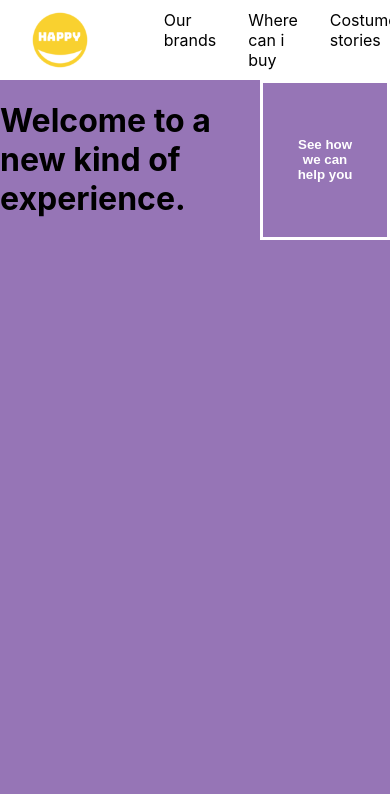
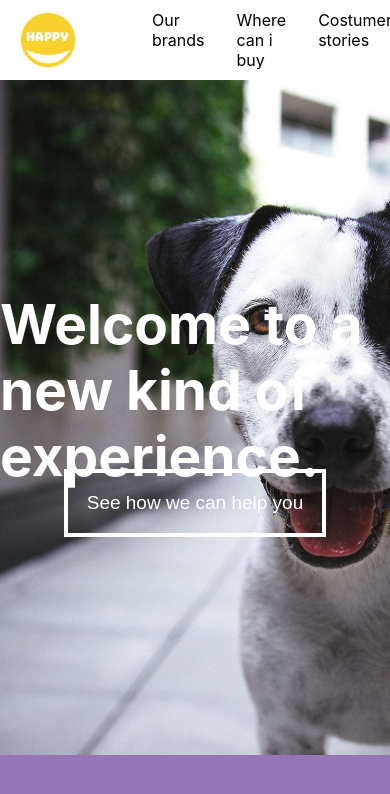
Before and after one commit to andreasaker/generic-startpage, a React (Create React App) app: page / in a window 390 px wide. Shown: the top 794 px of the page. Built offline with nearby package versions, Linux system fonts and the light colour scheme.

Commit message:
Added style to focus header, added media query component

```diff
--- a/src/components/button.js
+++ b/src/components/button.js
@@ -2,10 +2,20 @@ import styled from "styled-components";
 
 const Button = styled.button`
   background-color: rgba(0, 0, 0, 0);
-  padding: 0 2em 0 2em;
-  font-weight: bold;
+  display: inline-block;
+  padding: 1em;
+  font-size: 19px;
+  font-weight: normal;
   color: #ffffff;
-  border: 3px solid #ffffff;
+  border: 2px solid #ffffff;
+  width: fit-content;
+  cursor: pointer;
+  transition: all 0.2s ease;
+
+  &:hover {
+    border: 2px solid #fdae33;
+    background-color: #fdae33;
+  }
 `;
 
 export default Button;
--- a/src/components/focusheader.js
+++ b/src/components/focusheader.js
@@ -1,20 +1,51 @@
 import React from "react";
 import styled from "styled-components";
 import Button from "./button";
+import doggoImage from "../assets/doggo.jpg";
+import media from "./media";
 
 const Wrapper = styled.div`
   display: flex;
   width: 100vw;
-  align-content: center;
+  align-items: center;
+  justify-content: center;
+  flex-direction: column;
+  height: 80vh;
+  background-color: #b0b6d0;
+  overflow: hidden;
 `;
 
-const H1 = styled.h1``;
+const H1 = styled.h1`
+  color: white;
+  font-size: 55px;
+  margin: 0 0 1em 0;
+  position: absolute;
+`;
+
+const HeaderButton = styled(Button)`
+  position: absolute;
+  margin: 9em 0 0 0;
+  border-width: 4px;
+`;
+
+const Image = styled.img`
+  height: 100%;
+  width: auto;
+  ${media.widescreen`
+    height: auto;
+    width: 100%;
+    `}
+`;
 
 const FocusHeader = () => {
   return (
     <Wrapper>
       <H1>Welcome to a new kind of experience.</H1>
-      <Button>See how we can help you</Button>
+      <HeaderButton>See how we can help you</HeaderButton>
+      <Image
+        alt="Happy dog on street - picture captured by Pexels"
+        src={doggoImage}
+      />
     </Wrapper>
   );
 };
--- /dev/null
+++ b/src/components/media.js
@@ -0,0 +1,16 @@
+import { css } from "styled-components";
+
+const sizes = {
+  uhd: 1980,
+  widescreen: 1366,
+  desktop: 1024,
+  tablet: 768,
+};
+export default Object.keys(sizes).reduce((acc, label) => {
+  acc[label] = (...args) => css`
+    @media (min-width: ${sizes[label]}px) {
+      ${css(...args)};
+    }
+  `;
+  return acc;
+}, {});
--- a/src/components/navbar.js
+++ b/src/components/navbar.js
@@ -10,7 +10,6 @@ const Nav = styled.nav`
   display: flex;
   align-content: center;
   align-items: center;
-  padding: 0 3vw 0 3vw;
 `;
 
 const Ul = styled.ul`
```
Also changed, not shown: src/assets/doggo.jpg (added).
